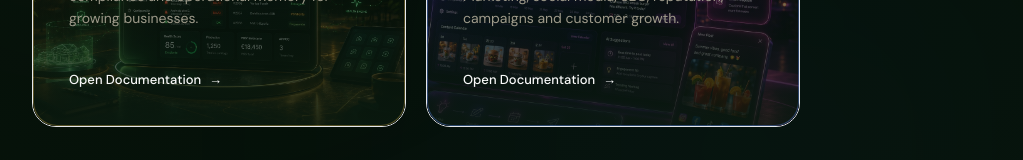
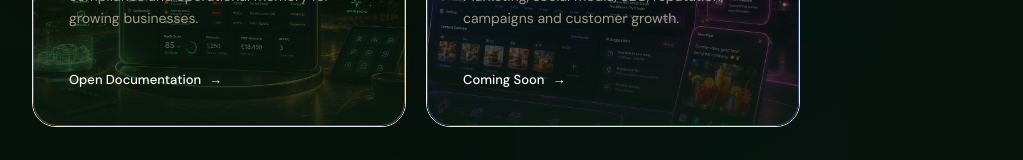
Before and after one commit to avanzatech/avanza-docs, a React (Vite) app: page / in a window 1280 px wide. Shown: the part 529-689 px from the top of the page, without its empty margins (224-1247 px from the left). Built offline with nearby package versions, Linux system fonts and the light colour scheme; the HTML template or start-up script is replaced by a standard one.

Commit message:
restore impulse lock and coming soon overlay on stable base

```diff
--- a/src/pages/Landing.tsx
+++ b/src/pages/Landing.tsx
@@ -8,6 +8,7 @@ import AmbientBackground from "../components/AmbientBackground";
 import osCardImg from "../assets/cards/avanza-os-card.webp";
 import impulseCardImg from "../assets/cards/avanza-impulse-card.webp";
 import LogoIntro from "../components/LogoIntro";
+import ComingSoonOverlay from "../components/ComingSoonOverlay";
 
 const products = [
   {
@@ -33,6 +34,7 @@ const products = [
     dot: "bg-blue",
     glow: "rgba(91,141,239,0.16)",
     image: impulseCardImg,
+    locked: true,
   },
 ];
 
@@ -42,6 +44,7 @@ export default function Landing() {
   const [params] = useSearchParams();
   const forceHome = params.get("home") === "1";
   const [introDone, setIntroDone] = useState(false);
+  const [showComingSoon, setShowComingSoon] = useState(false);
 
   useEffect(() => {
     if (forceHome || !product) return;
@@ -53,6 +56,11 @@ export default function Landing() {
   }, [forceHome, product, blueprint, lang, navigate]);
 
   const go = (id: "os" | "impulse") => {
+    const p = products.find((x) => x.id === id);
+    if (p?.locked) {
+      setShowComingSoon(true);
+      return;
+    }
     setProduct(id);
     navigate(id === "os" ? `/docs/${lang}/os` : `/docs/${lang}/impulse/getting-started`);
   };
@@ -101,7 +109,7 @@ export default function Landing() {
                 name={p.name}
                 subtitle={p.subtitle[lang]}
                 desc={p.desc[lang]}
-                cta={t("Open Documentation", "Abrir Documentación")}
+                cta={p.locked ? t("Coming Soon", "Próximamente") : t("Open Documentation", "Abrir Documentación")}
                 onClick={() => go(p.id)}
                 delay={0.25 + i * 0.12}
                 image={p.image}
@@ -109,6 +117,8 @@ export default function Landing() {
             ))}
         </div>
       </main>
+
+      <ComingSoonOverlay open={showComingSoon} onClose={() => setShowComingSoon(false)} />
     </div>
   );
 }
```
